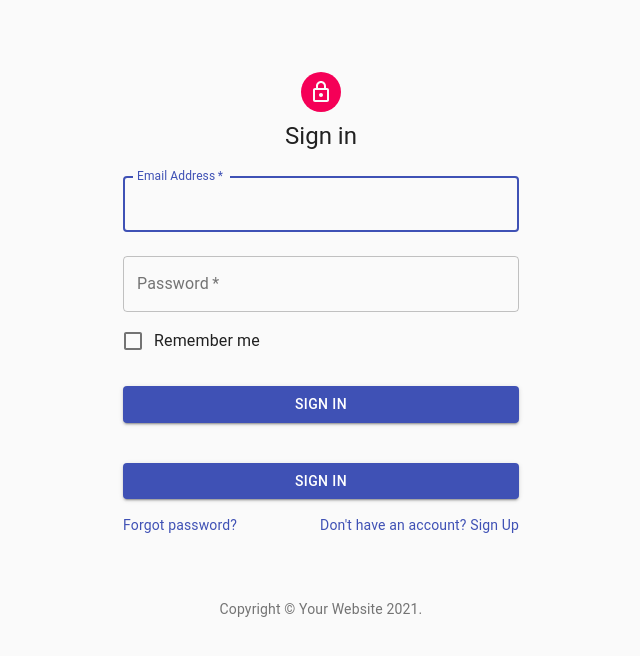
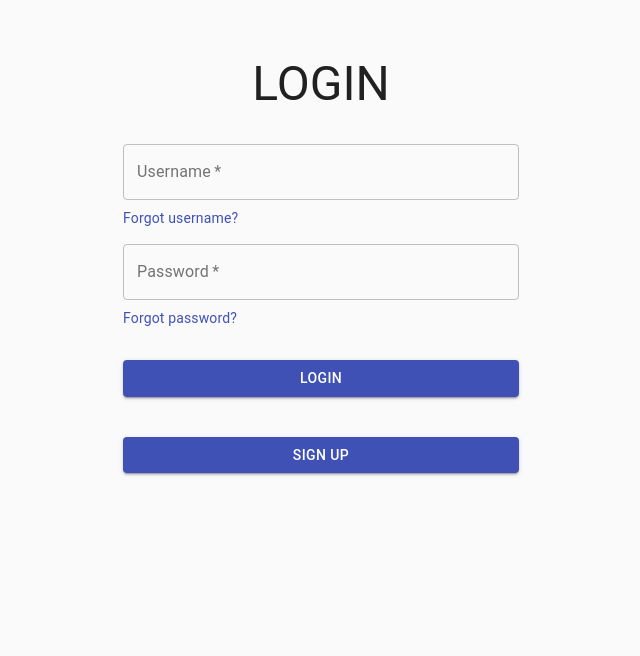
Before and after one commit to Agid-Kaharuba/2021_SES3A_TEAM1, a React (Create React App) app in the folder frontend/: page / in a window 1280 px wide. Shown: the top 656 px of the page, without its empty margins (319-959 px from the left). Built offline with nearby package versions, Linux system fonts and the light colour scheme.

Commit message:
Login UI finished
Login page UI finished, not linked to backend yet

```diff
--- a/frontend/src/index.js
+++ b/frontend/src/index.js
@@ -2,14 +2,13 @@ import React from 'react';
 import ReactDOM from 'react-dom';
 import './index.css';
 import App from './App';
-import SignIn from './signin'
 import LogIn from './login'
 import reportWebVitals from './reportWebVitals';
 
 ReactDOM.render(
   <React.StrictMode>
     {/* <App /> */}
-    <SignIn/>
+    <LogIn/>
 
   </React.StrictMode>,
   document.getElementById('root')
--- a/frontend/src/login.js
+++ b/frontend/src/login.js
@@ -1,23 +1,17 @@
 import React from 'react';
 import CssBaseline from '@material-ui/core/CssBaseline';
-//import Avatar from '@material-ui/core/Avatar';
 import Button from '@material-ui/core/Button';
 import Typography from '@material-ui/core/Typography';
 import { makeStyles } from '@material-ui/core/styles';
 import TextField from '@material-ui/core/TextField';
 import Container from '@material-ui/core/Container';
-//import Checkbox from '@material-ui/core/Checkbox';
-import FormControlLabel from '@material-ui/core/FormControlLabel';
-import Grid from '@material-ui/core/Grid';
 import Link from '@material-ui/core/Link';
-import Box from '@material-ui/core/Box';
-import LockOutlinedIcon from '@material-ui/icons/LockOutlined';
 
 //creating the react hook
 const useStyles = makeStyles((theme) => ({
     //button setup
     submit: {
-        margin: theme.spacing(4, 0, 3), //top space, LR align, bottom space
+        margin: theme.spacing(4, 0, 1), //top space, LR align, bottom space
     },
     //form setup
     form: {
@@ -37,8 +31,8 @@ export default function LogIn() {
     const classes = useStyles(); //using hook to create classes object
 
     return (
-        <Container component = "main" maxWidth = "xs"> //set container size
-            <CssBaseline/> //reset styles to a consistent baseline
+        <Container component = "main" maxWidth = "xs"> {/*set container size*/}
+            <CssBaseline/> {/*reset styles to a consistent baseline*/}
             <div className = {classes.paper}>
                 <Typography variant = "h3">LOGIN</Typography>
 
@@ -85,11 +79,9 @@ export default function LogIn() {
                 >
                 Sign Up
                 </Button>
+                </form>
 
-
-                </form>
             </div>
-
         </Container>
     );
 }
--- a/frontend/src/signin.js
+++ /dev/null
@@ -1,131 +0,0 @@
-//material UI login form template
-//for testing/learning purpose only
-
-
-import React from 'react';
-import Avatar from '@material-ui/core/Avatar';
-import Button from '@material-ui/core/Button';
-import CssBaseline from '@material-ui/core/CssBaseline';
-import TextField from '@material-ui/core/TextField';
-import FormControlLabel from '@material-ui/core/FormControlLabel';
-import Checkbox from '@material-ui/core/Checkbox';
-import Link from '@material-ui/core/Link';
-import Grid from '@material-ui/core/Grid';
-import Box from '@material-ui/core/Box';
-import LockOutlinedIcon from '@material-ui/icons/LockOutlined';
-import Typography from '@material-ui/core/Typography';
-import { makeStyles } from '@material-ui/core/styles';
-import Container from '@material-ui/core/Container';
-
-function Copyright() {
-  return (
-    <Typography variant="body2" color="textSecondary" align="center">
-      {'Copyright © '}
-      <Link color="inherit" href="https://material-ui.com/">
-        Your Website
-      </Link>{' '}
-      {new Date().getFullYear()}
-      {'.'}
-    </Typography>
-  );
-}
-
-const useStyles = makeStyles((theme) => ({
-  paper: {
-    marginTop: theme.spacing(8),
-    display: 'flex',
-    flexDirection: 'column',
-    alignItems: 'center',
-  },
-  avatar: {
-    margin: theme.spacing(1),
-    backgroundColor: theme.palette.secondary.main,
-  },
-  form: {
-    width: '100%', // Fix IE 11 issue.
-    marginTop: theme.spacing(1),
-  },
-  submit: {
-    margin: theme.spacing(3, 0, 2),
-  },
-}));
-
-
-export default function SignIn() {
-  const classes = useStyles();
-
-  return (
-    <Container component="main" maxWidth="xs">
-      <CssBaseline />
-      <div className={classes.paper}>
-        <Avatar className={classes.avatar}>
-          <LockOutlinedIcon />
-        </Avatar>
-        <Typography component="h1" variant="h5">
-          Sign in
-        </Typography>
-        <form className={classes.form} noValidate>
-          <TextField
-            variant="outlined"
-            margin="normal"
-            required
-            fullWidth
-            id="email"
-            label="Email Address"
-            name="email"
-            autoComplete="email"
-            autoFocus
-          />
-          <TextField
-            variant="outlined"
-            margin="normal"
-            required
-            fullWidth
-            name="password"
-            label="Password"
-            type="password"
-            id="password"
-            autoComplete="current-password"
-          />
-          <FormControlLabel
-            control={<Checkbox value="remember" color="primary" />}
-            label="Remember me"
-          />
-          <Button
-            type="submit"
-            fullWidth
-            variant="contained"
-            color="primary"
-            className={classes.submit}
-          >
-            Sign In
-          </Button>
-          <Button
-            type="submit"
-            fullWidth
-            variant="contained"
-            color="primary"
-            className={classes.submit}
-          >
-            Sign In
-          </Button>
-          <Grid container>
-            <Grid item xs>
-              <Link href="#" variant="body2">
-                Forgot password?
-              </Link>
-            </Grid>
-            <Grid item>
-              <Link href="#" variant="body2">
-                {"Don't have an account? Sign Up"}
-              </Link>
-            </Grid>
-          </Grid>
-        </form>
-      </div>
-      <Box mt={8}>
-        <Copyright />
-      </Box>
-    </Container>
-  );
-}
```
